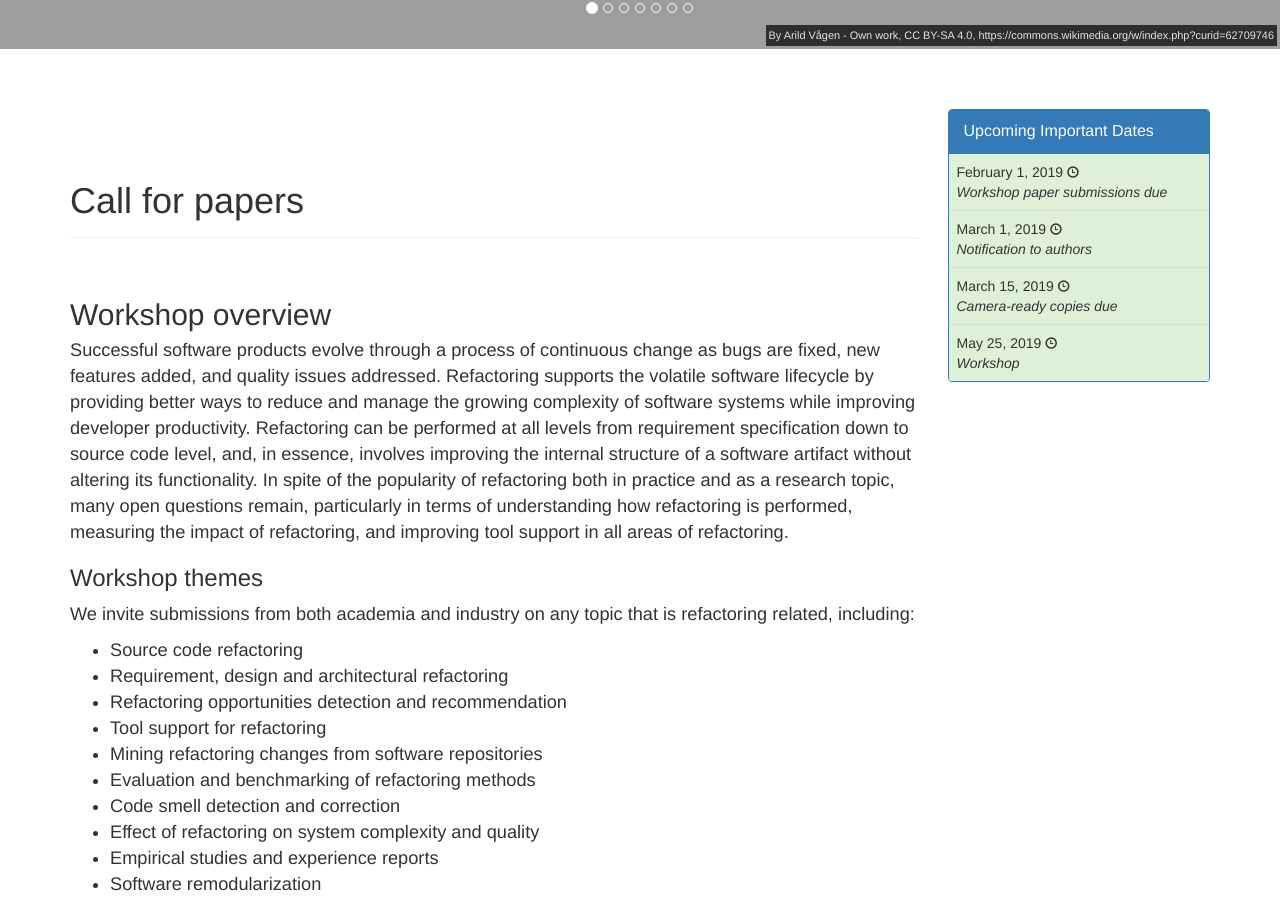
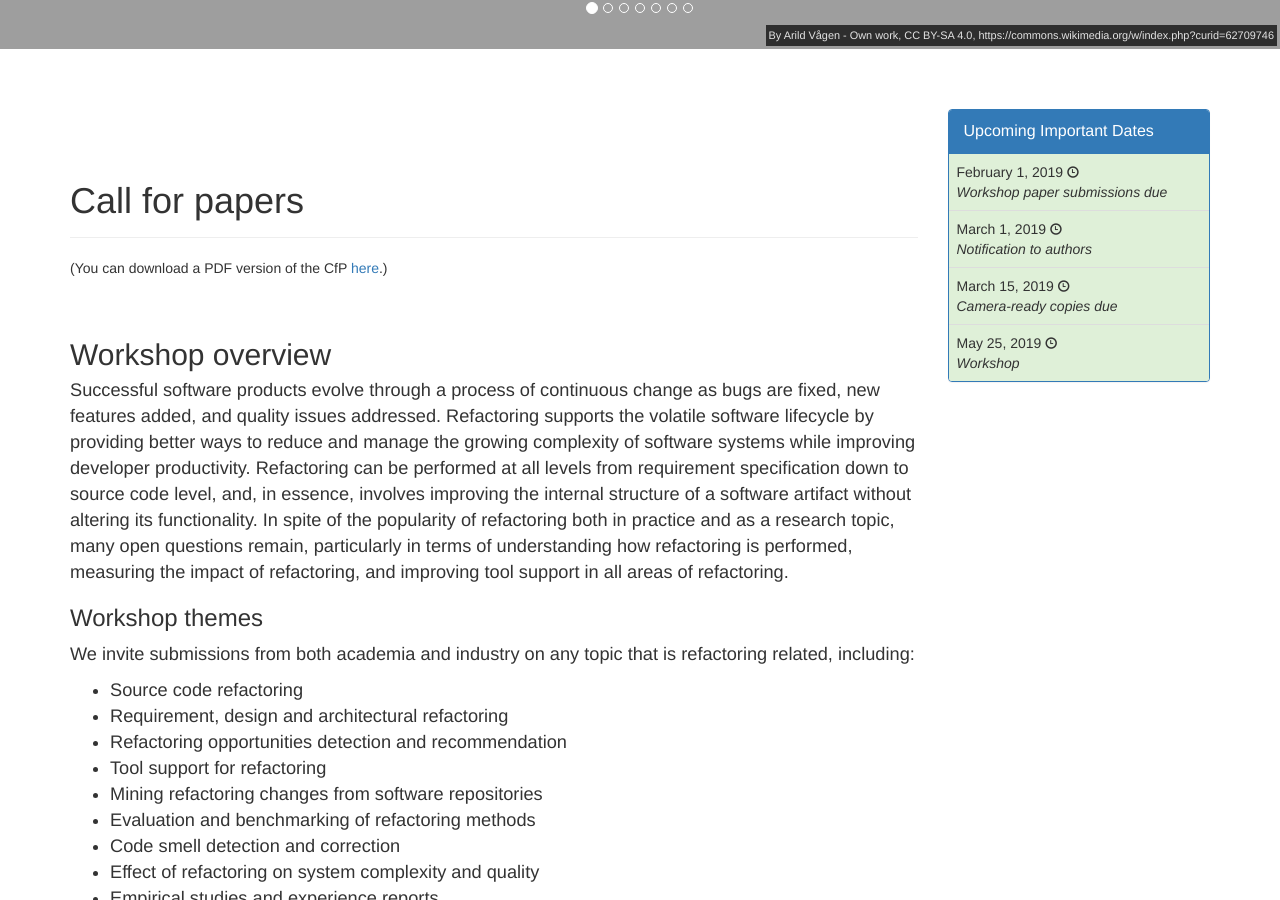
Before and after one commit to iwor/iwor2019, a Jekyll site: the page built from call.html, in a window 1280 px wide and 900 px high, scrolled down 642 px. Built offline with Jekyll 4.4.1, drawn with Linux system fonts in a browser that asks for light colours.

Commit message:
Added CfP pdf

```diff
--- a/call.html
+++ b/call.html
@@ -8,6 +8,8 @@ order: 2
 <div class="page-header">
     <h1>Call for papers</h1>
 </div>
+
+(You can download a PDF version of the CfP <a href="{{ "/CfP.pdf" | prepend: site.baseurl }}">here</a>.)
 
 <h2>Workshop overview</h2>
 <p>
```
Also changed, not shown: CfP.svg (added), 1 other file.
